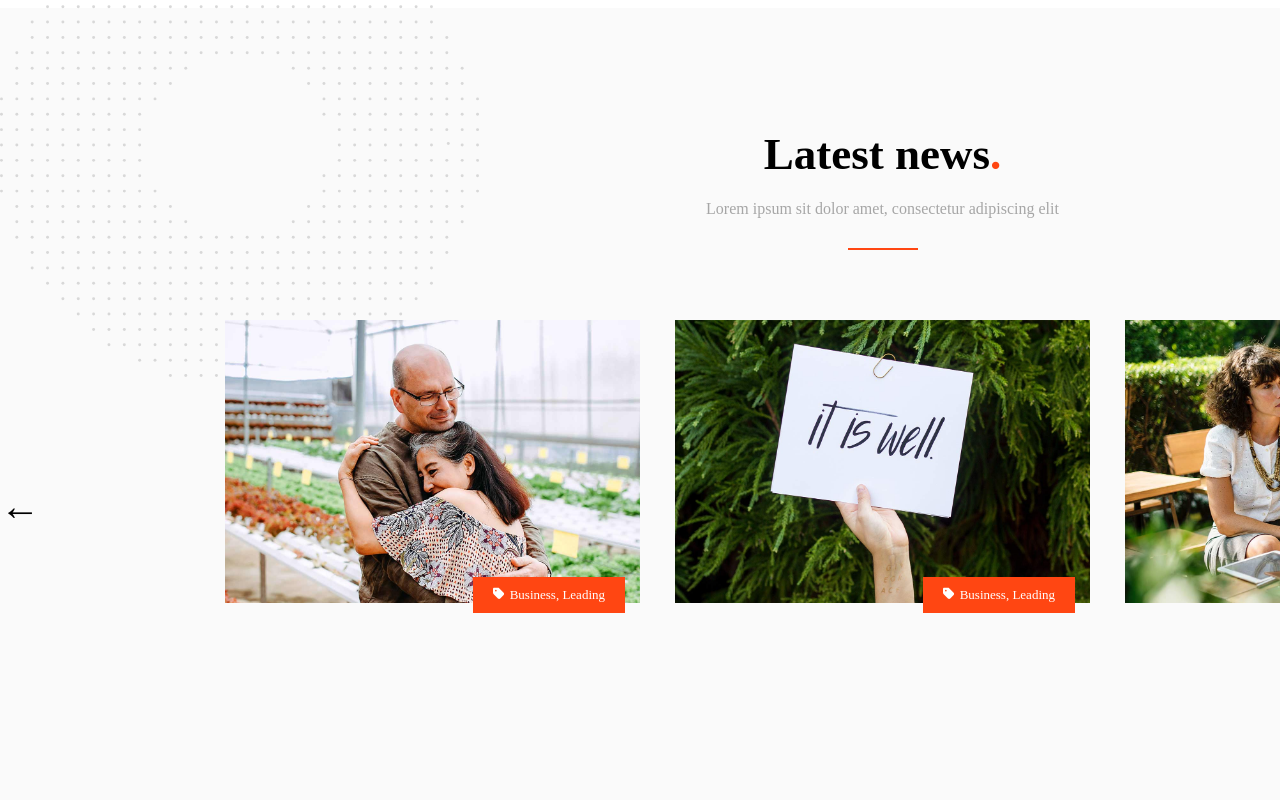
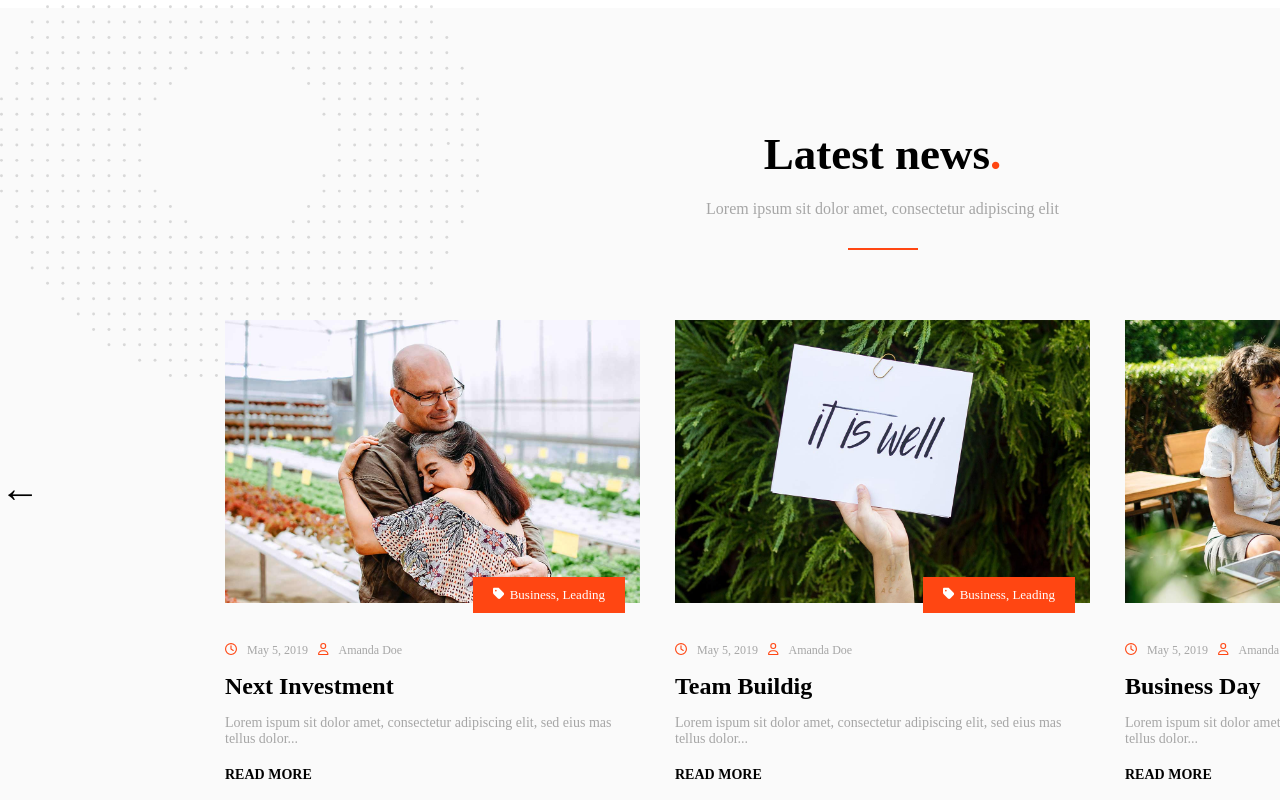
Before and after one commit to dieromeo/proj-html-vuejs, a Vue app: page / in a window 1280 px wide. Shown: the part 3840-4640 px from the top of the page. Built offline with nearby package versions, Linux system fonts and the light colour scheme.

Commit message:
feat: latest news section

```diff
--- a/src/components/Main/LatestNews.vue
+++ b/src/components/Main/LatestNews.vue
@@ -71,7 +71,6 @@ section {
     background-color: $team-bg;
 
     .big-container {
-        height: 950px;
         position: relative;
         padding: 120px 0 140px 0;
 
@@ -83,12 +82,12 @@ section {
     }
 
     .small-container {
-        text-align: center;
 
         .info-section {
             display: flex;
             flex-direction: column;
             align-items: center;
+            text-align: center;
 
             h2 {
                 font-size: 45px;
--- a/src/components/Main/LatestNewsCard.vue
+++ b/src/components/Main/LatestNewsCard.vue
@@ -1,7 +1,10 @@
 <script>
+import ReadMore from '../ReadMore.vue';
+
 export default {
     name: 'LatestNewsCard',
     props: ['immagine', 'data', 'autore', 'titolo', 'paragrafo'],
+    components: { ReadMore }
 }
 </script>
 
@@ -13,6 +16,17 @@ export default {
                 <font-awesome-icon icon="fa-solid fa-tag" />
                 <p>Business, Leading</p>
             </div>
+        </div>
+        <div class="card-content">
+            <div class="card-info">
+                <font-awesome-icon icon="fa-regular fa-clock" />
+                <p>{{ data }}</p>
+                <font-awesome-icon icon="fa-regular fa-user" />
+                <p>{{ autore }}</p>
+            </div>
+            <h2>{{ titolo }}</h2>
+            <p class="paragraph">{{ paragrafo }}</p>
+            <ReadMore />
         </div>
     </div>
 </template>
@@ -46,4 +60,31 @@ export default {
         }
     }
 }
+
+.card-content {
+    .card-info {
+        font-size: 12px;
+        margin-top: 40px;
+        display: flex;
+
+        svg {
+            color: $secondary-color;
+        }
+
+        p {
+            margin: 0 10px;
+            color: $text-secondary;
+        }
+    }
+
+    h2 {
+        margin: 15px 0;
+        font-size: 24px;
+    }
+
+    .paragraph {
+        font-size: 14px;
+        color: $text-secondary;
+    }
+}
 </style>
--- a/src/main.js
+++ b/src/main.js
@@ -13,9 +13,10 @@ import { faTwitter } from '@fortawesome/free-brands-svg-icons'
 import { faClock } from '@fortawesome/free-regular-svg-icons'
 import { faLocationDot } from '@fortawesome/free-solid-svg-icons'
 import { faTag } from '@fortawesome/free-solid-svg-icons'
+import { faUser } from '@fortawesome/free-regular-svg-icons'
 
 
-library.add(faArrowRightLong, faArrowLeftLong, faMagnifyingGlass, faBars, faLinkedinIn, faFacebookF, faTwitter, faClock, faLocationDot, faTag)
+library.add(faArrowRightLong, faArrowLeftLong, faMagnifyingGlass, faBars, faLinkedinIn, faFacebookF, faTwitter, faClock, faLocationDot, faTag, faUser)
 
 createApp(App).component('font-awesome-icon', FontAwesomeIcon)
     .mount('#app')
```
